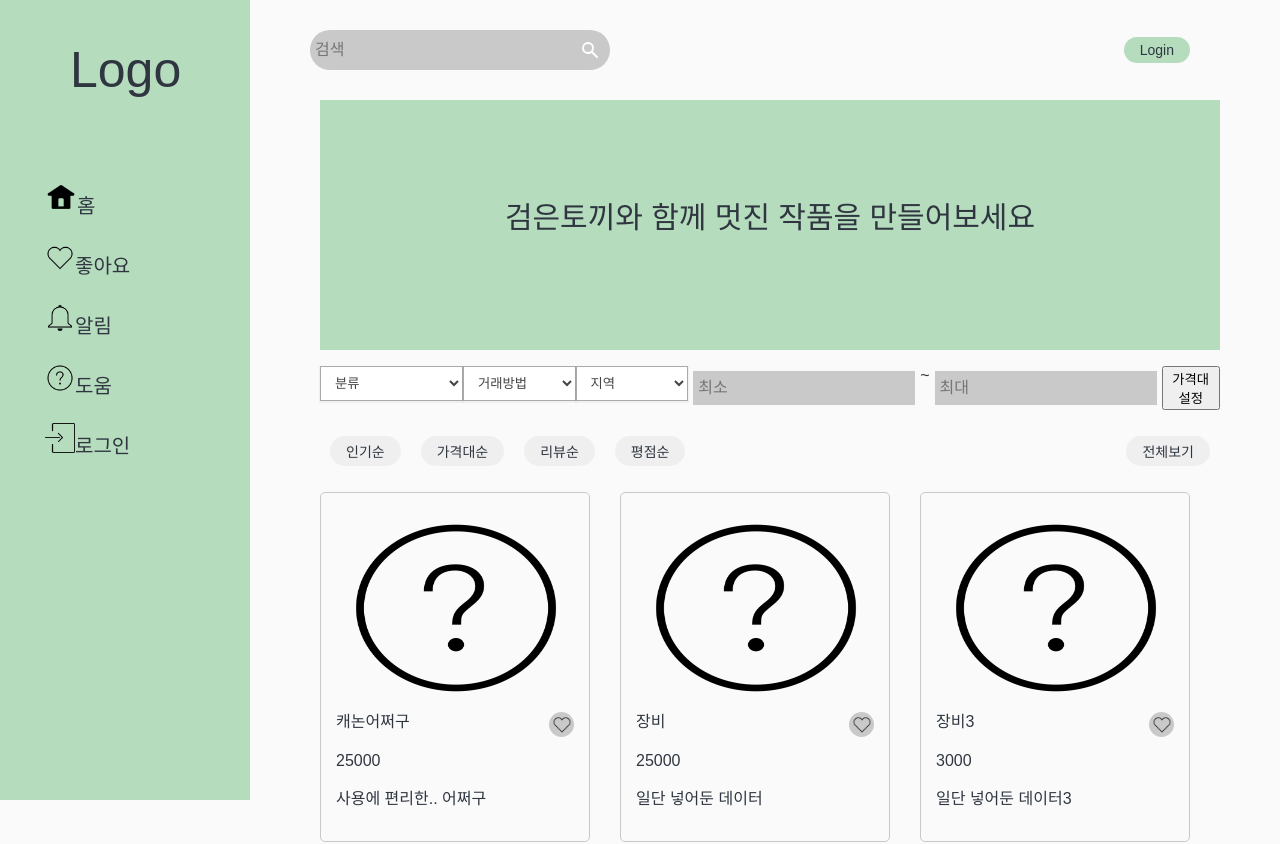
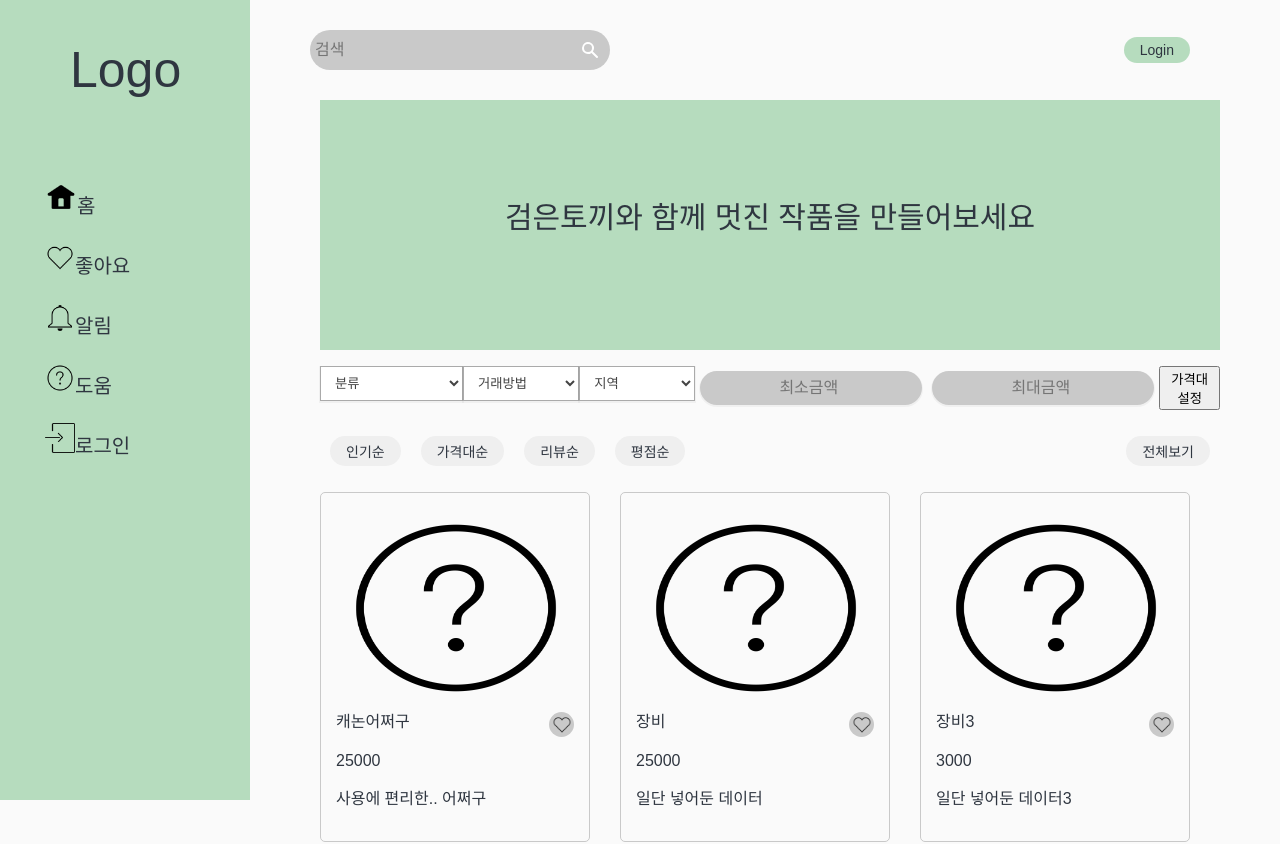
Before and after one commit to hyemimi/black-rabbit, a Next.js app: page / in a window 1280 px wide. Shown: the top 844 px of the page. Built offline with nearby package versions, Linux system fonts and the light colour scheme.

Commit message:
style : modify input tag style

```diff
--- a/pages/index.tsx
+++ b/pages/index.tsx
@@ -48,8 +48,9 @@ export default function Home() {
           <option>서울</option>
           <option>경기</option>
         </Selector>
-        <Input placeholder="최소" /> <h1>~</h1>
-        <Input placeholder="최대" />
+
+        <Input placeholder="최소금액" />
+        <Input placeholder="최대금액" />
         <button>가격대 설정</button>
       </FilterDiv>
       <FilterDiv>
@@ -85,6 +86,7 @@ const Banner = styled.div`
   width: 900px;
 `;
 const Input = styled.input`
+  text-align: center;
   position: relative;
   left: 0;
   right: 0;
@@ -93,8 +95,9 @@ const Input = styled.input`
   font-size: 16px;
   background-color: #c9c9c9;
   margin: 5px;
-
+  border-radius: 30px;
   border: none;
+  box-shadow: 0 1px 0 1px rgba(0, 0, 0, 0.04);
 `;
 const Title = styled.h1`
   padding-top: 100px;
```
